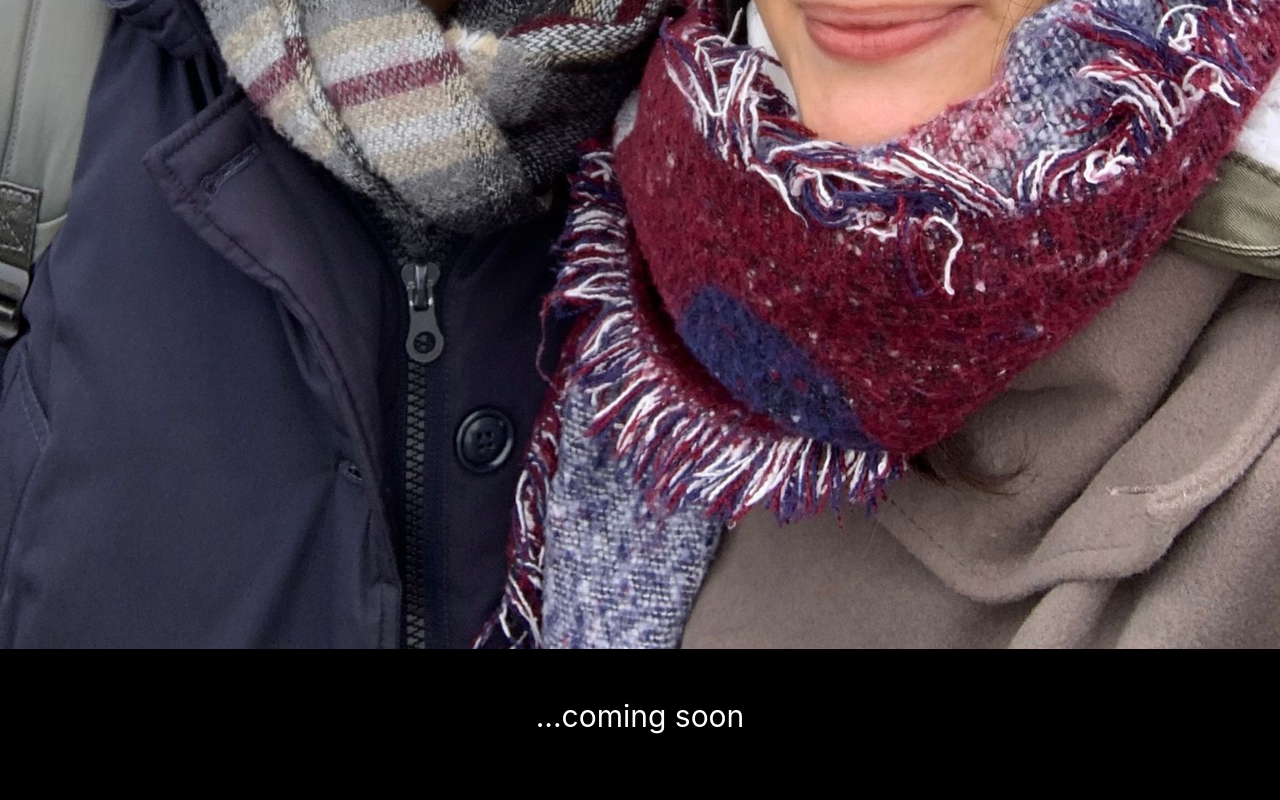
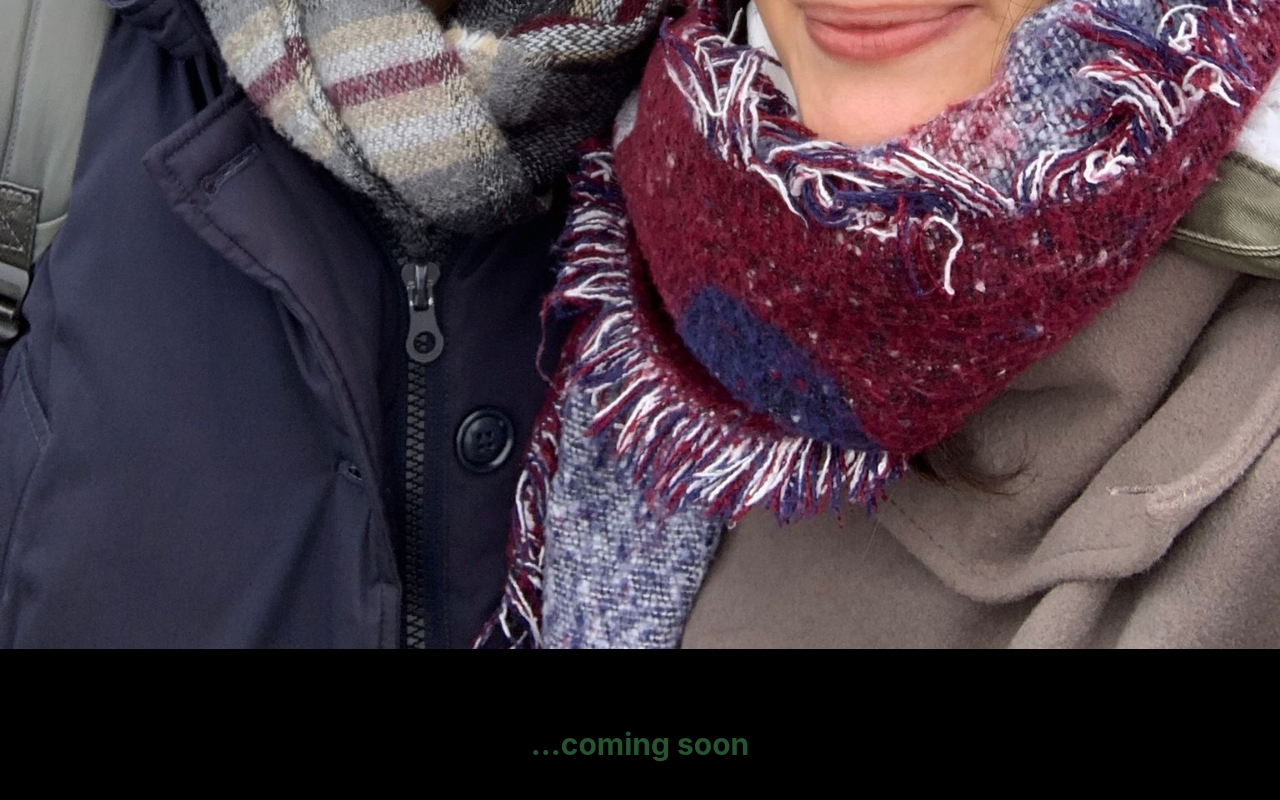
Before and after one commit to tommasogangemi/listanozze-cate-e-bombi, a Vue app: page / in a window 1280 px wide. Shown: the part 1058-1858 px from the top of the page. Before the commit the page ends 1834 px from the top, so only its background shows below. Built offline with nearby package versions, Linux system fonts and the light colour scheme.

Commit message:
style(vuetify): added vuetify and color palette

```diff
--- a/index.html
+++ b/index.html
@@ -8,6 +8,6 @@
   </head>
   <body>
     <div id="app"></div>
-    <script type="module" src="/src/main.ts"></script>
+    <script type="module" src="/src/main/index.ts"></script>
   </body>
 </html>
--- a/package.json
+++ b/package.json
@@ -13,7 +13,8 @@
   },
   "dependencies": {
     "googleapis": "^114.0.0",
-    "vue": "^3.2.47"
+    "vue": "^3.2.47",
+    "vuetify": "^3.1.13"
   },
   "devDependencies": {
     "@rushstack/eslint-patch": "^1.2.0",
--- a/src/App.vue
+++ b/src/App.vue
@@ -1,7 +1,7 @@
 <template>
   <header></header>
 
-  <main style="height: 100%">
+  <main class="h-100">
     <!-- <h2>Nè di Venere nè di Marte...</h2>
 
     <div v-for="item in CFG.itemsList" :key="item.id">
@@ -13,10 +13,10 @@
       <img :src="item.image" :alt="item.name" width="500" />
     </div> -->
 
-    <img id="landing-img" src="@/assets/landing_img.jpg" alt="landing" />
+    <img class="w-100" src="@/assets/landing_img.jpg" alt="landing" />
 
-    <div class="footer">
-      <h1 class="footer-text">...coming soon</h1>
+    <div class="w-100 py-16 d-flex justify-center align-center">
+      <h1 class="text-primary font-weight-bold">...coming soon</h1>
     </div>
   </main>
 </template>
@@ -29,18 +29,3 @@ import { CFG } from '@/cfg'
 
 // get()
 </script>
-
-<style scoped>
-#landing-img {
-  width: 100%;
-}
-
-.footer {
-  width: 100%;
-  padding: 36px 0;
-  color: white;
-  display: flex;
-  justify-content: center;
-  align-items: center;
-}
-</style>
--- a/src/main.ts
+++ /dev/null
@@ -1,6 +0,0 @@
-import { createApp } from 'vue'
-import App from './App.vue'
-
-import './assets/main.css'
-
-createApp(App).mount('#app')
--- /dev/null
+++ b/src/main/vuetify.ts
@@ -0,0 +1,52 @@
+import 'vuetify/styles'
+import { createVuetify } from 'vuetify'
+import * as components from 'vuetify/components'
+import * as directives from 'vuetify/directives'
+
+export const vuetify = createVuetify({
+  components,
+  directives,
+  theme: {
+    defaultTheme: 'light',
+    themes: {
+      light: {
+        colors: {
+          primary: '#275332',
+          'primary-lighten-1': '#52755b',
+          'primary-lighten-2': '#7d9884',
+          'primary-lighten-3': '#a9baad',
+          'primary-lighten-4': '#d4ddd6',
+          'primary-darken-1': '#234b2d',
+          'primary-darken-2': '#1f4228',
+          'primary-darken-3': '#1b3a23',
+          'primary-darken-4': '#17321e',
+          'primary-darken-5': '#142a19',
+          accent: '#99140B',
+          'accent-lighten-1': '#ad433c',
+          'accent-lighten-2': '#c2726d',
+          'accent-lighten-3': '#d6a19d',
+          'accent-lighten-4': '#ebd0ce',
+          'accent-darken-1': '#8a120a',
+          'accent-darken-2': '#7a1009',
+          'accent-darken-3': '#6b0e08',
+          'accent-darken-4': '#5c0c07',
+          'accent-darken-5': '#4d0a06',
+          neutral: '#EDEBEA',
+          'neutral-lighten-1': 'f6f5f5',
+          'neutral-lighten-2': '#fdfdfd',
+          'neutral-darken-1': '#d5d4d3',
+          'neutral-darken-2': '#bebcbb',
+          'neutral-darken-3': '#a6a5a4',
+          'neutral-darken-4': '#8e8d8c',
+          'neutral-darken-5': '#777675'
+        }
+      }
+    }
+  },
+  defaults: {
+    VTextField: {
+      variant: 'outlined',
+      color: 'primary'
+    }
+  }
+})
```
Also changed, not shown: src/main/index.ts (added, +7 -0 lines), 1 other file (tests, documents, lock files or other folders).
